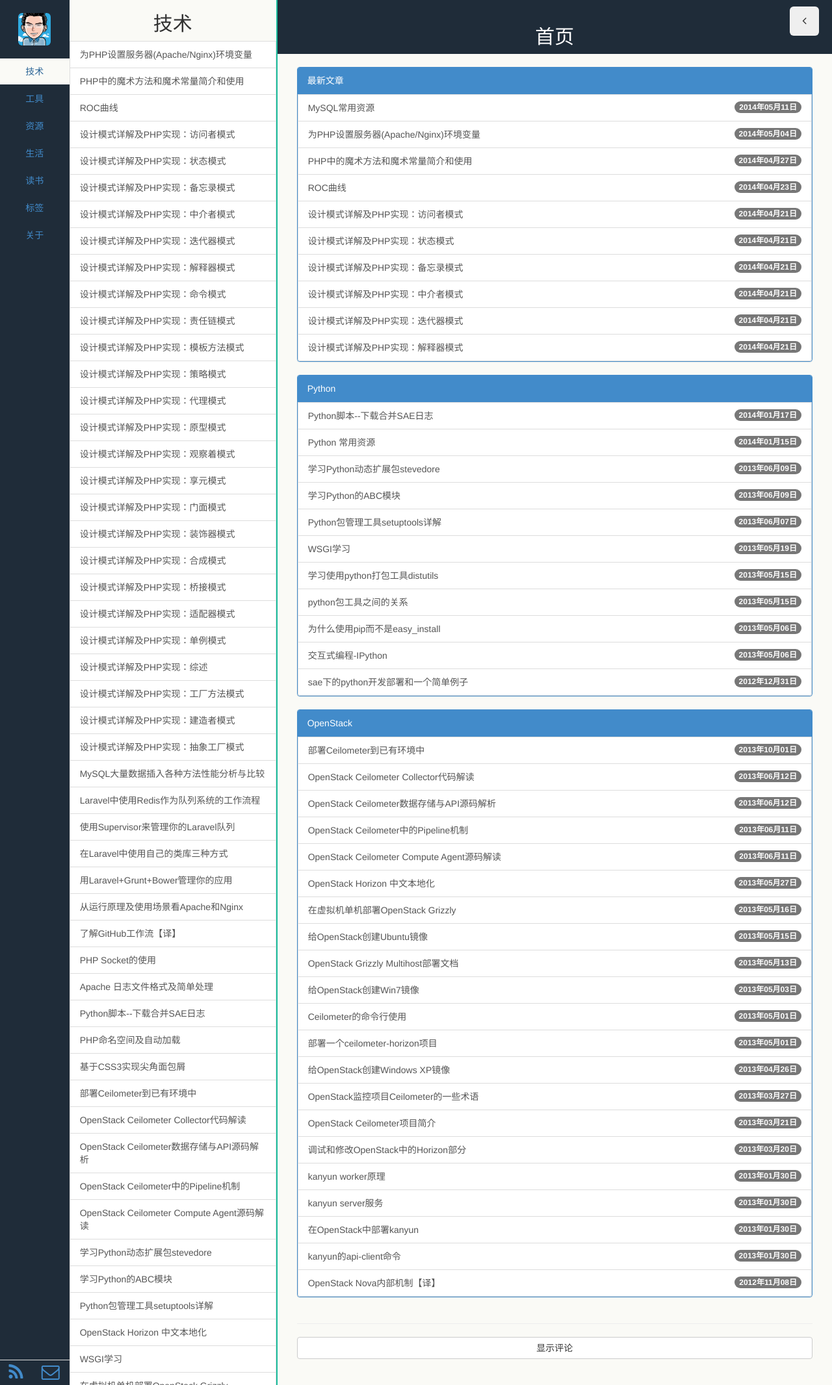
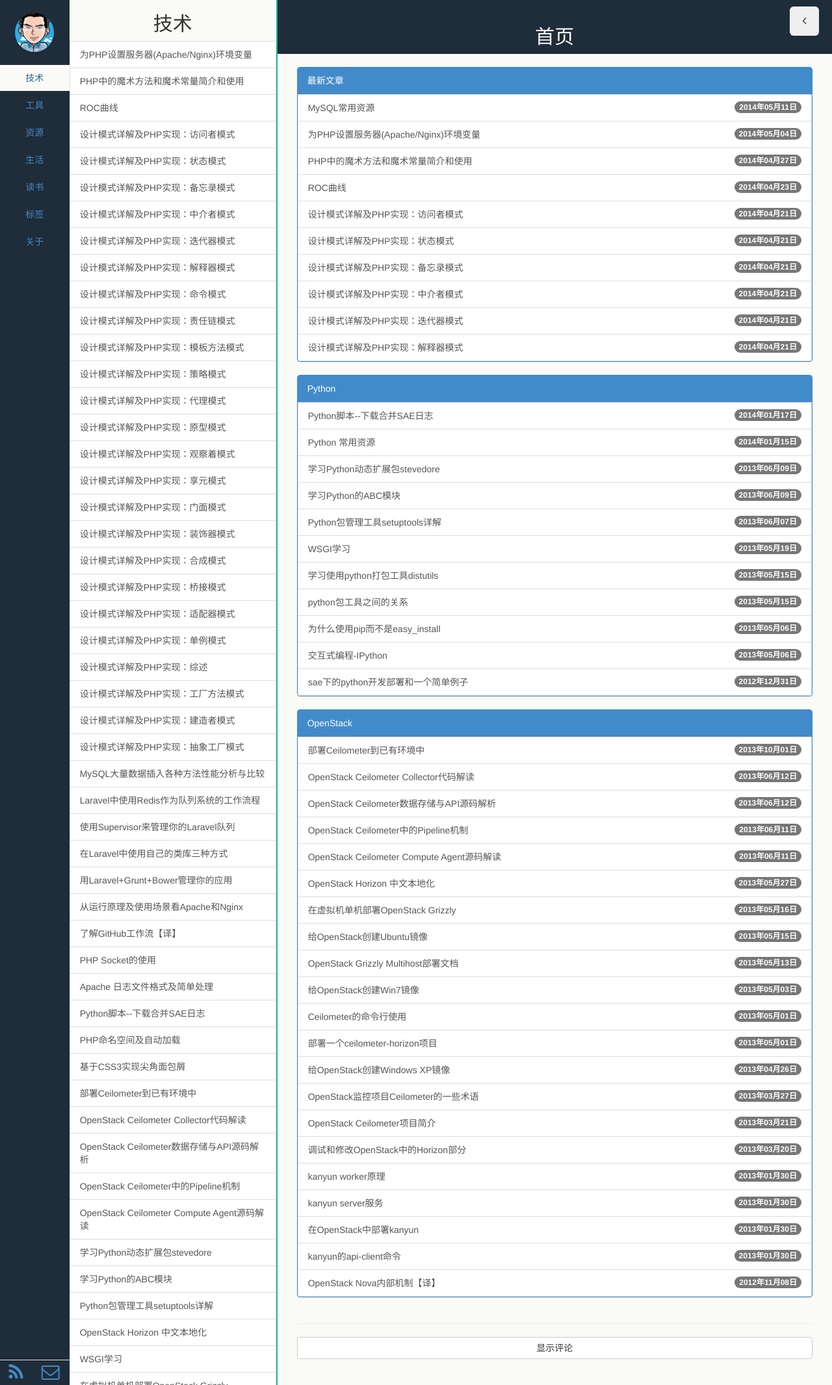
Before and after one commit to dayon3z1/suyan, a Jekyll site: the page built from index.html, in a window 1280 px wide. Shown: the whole page at 65% size. Built offline with Jekyll 4.4.1, drawn with Linux system fonts in a browser that asks for light colours; Markdown is read by kramdown in place of the engine named in the settings; the list of posts is cut into pages by our own code.

Commit message:
beautify avatar

```diff
--- a/_includes/navside.html
+++ b/_includes/navside.html
@@ -2,7 +2,7 @@
   <div class="row">
     <div class="col-md-3 col-xs-3 aside1">
       <br>
-      <a class="pjaxlink" href="/"><img src="{{ site.gavatar }}" class="img-rounded avatar"></a>
+      <a class="pjaxlink" href="/"><img src="{{ site.gavatar }}" class="img-circle avatar"></a>
       <br><br>
       <ul class="nav nav-pills nav-stacked">
         {% for category in site.categories %}
--- a/public/css/base.css
+++ b/public/css/base.css
@@ -30,8 +30,8 @@ body, html {
   border-radius: 0px;
 }
 .avatar {
-  width: 50px;
-  height: 50px;
+  width: 60px;
+  height: 60px;
 }
 .aside1_bottom {
   width: 100%;
```
